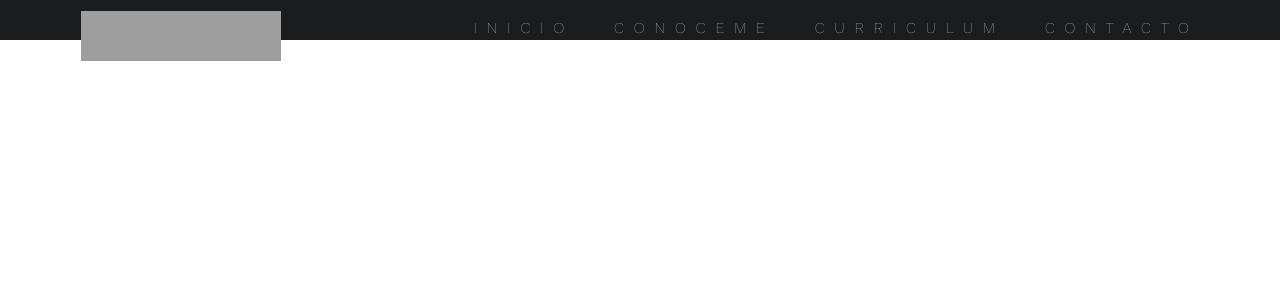
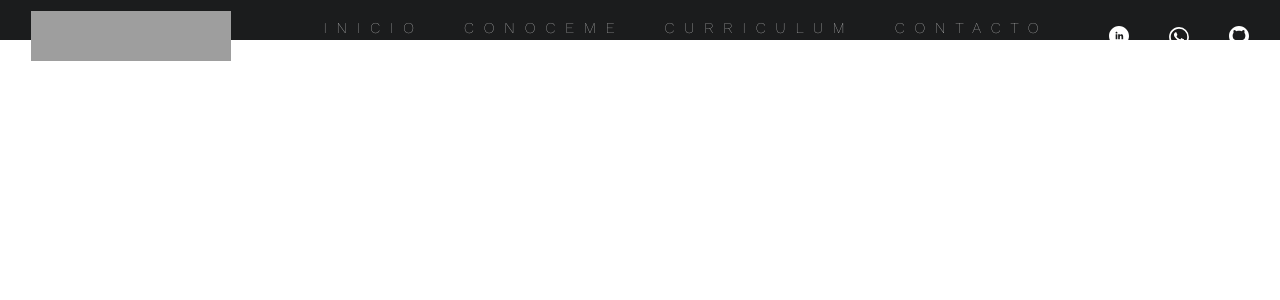
Before and after one commit to oscaarrolon/my_portfolio, an Angular app: page / in a window 1280 px wide. Shown: the top 300 px of the page. Built offline with nearby package versions, Linux system fonts and the light colour scheme; grey boxes are pictures that could not be loaded; a web font is replaced by a local one.

Commit message:
iconos de redes agregados y cambio de logo

```diff
--- a/src/app/components/nav/nav.component.css
+++ b/src/app/components/nav/nav.component.css
@@ -35,6 +35,20 @@
 
 .navigation ul li a:hover {
     color: #b97b6e;
+}
+
+
+.svg {
+    display: flex;
+    justify-content: flex-end;
+    align-items: center;
+    gap: 40px;
+}
+
+.svg svg {
+    width: 20px;
+    height: 20px;
+    transition: .5s;
 }
 
 .color {
@@ -90,6 +104,20 @@
         font-size: 20px;
     }
 
+    .svg {
+        margin-top: 5%;
+        margin-left: 6%;
+        display: flex;
+        justify-content: flex-start;
+        align-items: flex-start;
+        gap: 30px;
+    }
+
+    .svg svg {
+        width: 30px;
+        height: 30px;
+    }
+
     .toggle {
         display: block;
         position: absolute;
--- a/src/app/components/nav/nav.component.html
+++ b/src/app/components/nav/nav.component.html
@@ -1,6 +1,6 @@
 <nav class="navigation">
     <div>
-        <img src="../../../assets/images/mi_firma_blanca.png" alt="Logo">
+        <img src="../../../assets/images/LOGO NOMBRE OSCAR.png" alt="Logo">
         <div class="toggle" (click)="toggleMenu()" [ngClass]="{'rotate': isActive}">
             |||
         </div>
@@ -20,4 +20,24 @@
             <a class="navigation_link" routerLink="/contact">Contacto</a>
         </li>
     </ul>
+    <div class="svg" [ngClass]="{'active': isActive}">
+
+
+        <svg xmlns="http://www.w3.org/2000/svg" fill="#fff" viewBox="0 0 24 24">
+            <path
+                d="M12 0c-6.627 0-12 5.373-12 12s5.373 12 12 12 12-5.373 12-12-5.373-12-12-12zm-2 16h-2v-6h2v6zm-1-6.891c-.607 0-1.1-.496-1.1-1.109 0-.612.492-1.109 1.1-1.109s1.1.497 1.1 1.109c0 .613-.493 1.109-1.1 1.109zm8 6.891h-1.998v-2.861c0-1.881-2.002-1.722-2.002 0v2.861h-2v-6h2v1.093c.872-1.616 4-1.736 4 1.548v3.359z" />
+        </svg>
+        <a href="https://wa.me/34613984182">
+            <svg xmlns="http://www.w3.org/2000/svg" fill="#fff" class="bi bi-whatsapp" viewBox="0 0 16 16"
+                id="IconChangeColor">
+                <path
+                    d="M13.601 2.326A7.854 7.854 0 0 0 7.994 0C3.627 0 .068 3.558.064 7.926c0 1.399.366 2.76 1.057 3.965L0 16l4.204-1.102a7.933 7.933 0 0 0 3.79.965h.004c4.368 0 7.926-3.558 7.93-7.93A7.898 7.898 0 0 0 13.6 2.326zM7.994 14.521a6.573 6.573 0 0 1-3.356-.92l-.24-.144-2.494.654.666-2.433-.156-.251a6.56 6.56 0 0 1-1.007-3.505c0-3.626 2.957-6.584 6.591-6.584a6.56 6.56 0 0 1 4.66 1.931 6.557 6.557 0 0 1 1.928 4.66c-.004 3.639-2.961 6.592-6.592 6.592zm3.615-4.934c-.197-.099-1.17-.578-1.353-.646-.182-.065-.315-.099-.445.099-.133.197-.513.646-.627.775-.114.133-.232.148-.43.05-.197-.1-.836-.308-1.592-.985-.59-.525-.985-1.175-1.103-1.372-.114-.198-.011-.304.088-.403.087-.088.197-.232.296-.346.1-.114.133-.198.198-.33.065-.134.034-.248-.015-.347-.05-.099-.445-1.076-.612-1.47-.16-.389-.323-.335-.445-.34-.114-.007-.247-.007-.38-.007a.729.729 0 0 0-.529.247c-.182.198-.691.677-.691 1.654 0 .977.71 1.916.81 2.049.098.133 1.394 2.132 3.383 2.992.47.205.84.326 1.129.418.475.152.904.129 1.246.08.38-.058 1.171-.48 1.338-.943.164-.464.164-.86.114-.943-.049-.084-.182-.133-.38-.232z"
+                    id="mainIconPathAttribute" fill="#fff"></path>
+            </svg>
+        </a>
+        <svg xmlns="http://www.w3.org/2000/svg" fill="#fff" viewBox="0 0 24 24">
+            <path
+                d="M12 0c-6.626 0-12 5.373-12 12 0 5.302 3.438 9.8 8.207 11.387.599.111.793-.261.793-.577v-2.234c-3.338.726-4.033-1.416-4.033-1.416-.546-1.387-1.333-1.756-1.333-1.756-1.089-.745.083-.729.083-.729 1.205.084 1.839 1.237 1.839 1.237 1.07 1.834 2.807 1.304 3.492.997.107-.775.418-1.305.762-1.604-2.665-.305-5.467-1.334-5.467-5.931 0-1.311.469-2.381 1.236-3.221-.124-.303-.535-1.524.117-3.176 0 0 1.008-.322 3.301 1.23.957-.266 1.983-.399 3.003-.404 1.02.005 2.047.138 3.006.404 2.291-1.552 3.297-1.23 3.297-1.23.653 1.653.242 2.874.118 3.176.77.84 1.235 1.911 1.235 3.221 0 4.609-2.807 5.624-5.479 5.921.43.372.823 1.102.823 2.222v3.293c0 .319.192.694.801.576 4.765-1.589 8.199-6.086 8.199-11.386 0-6.627-5.373-12-12-12z" />
+        </svg>
+    </div>
 </nav>
```
